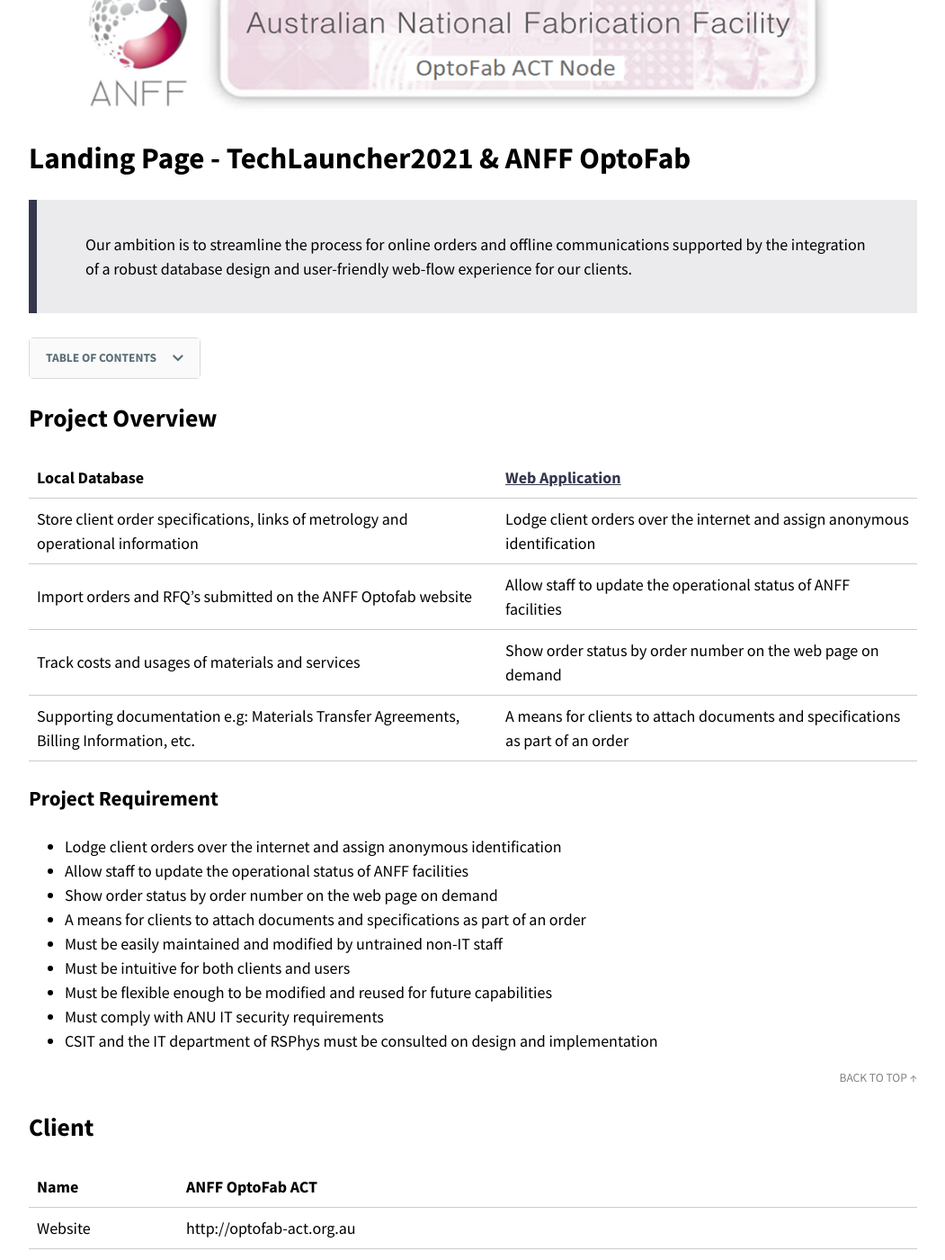
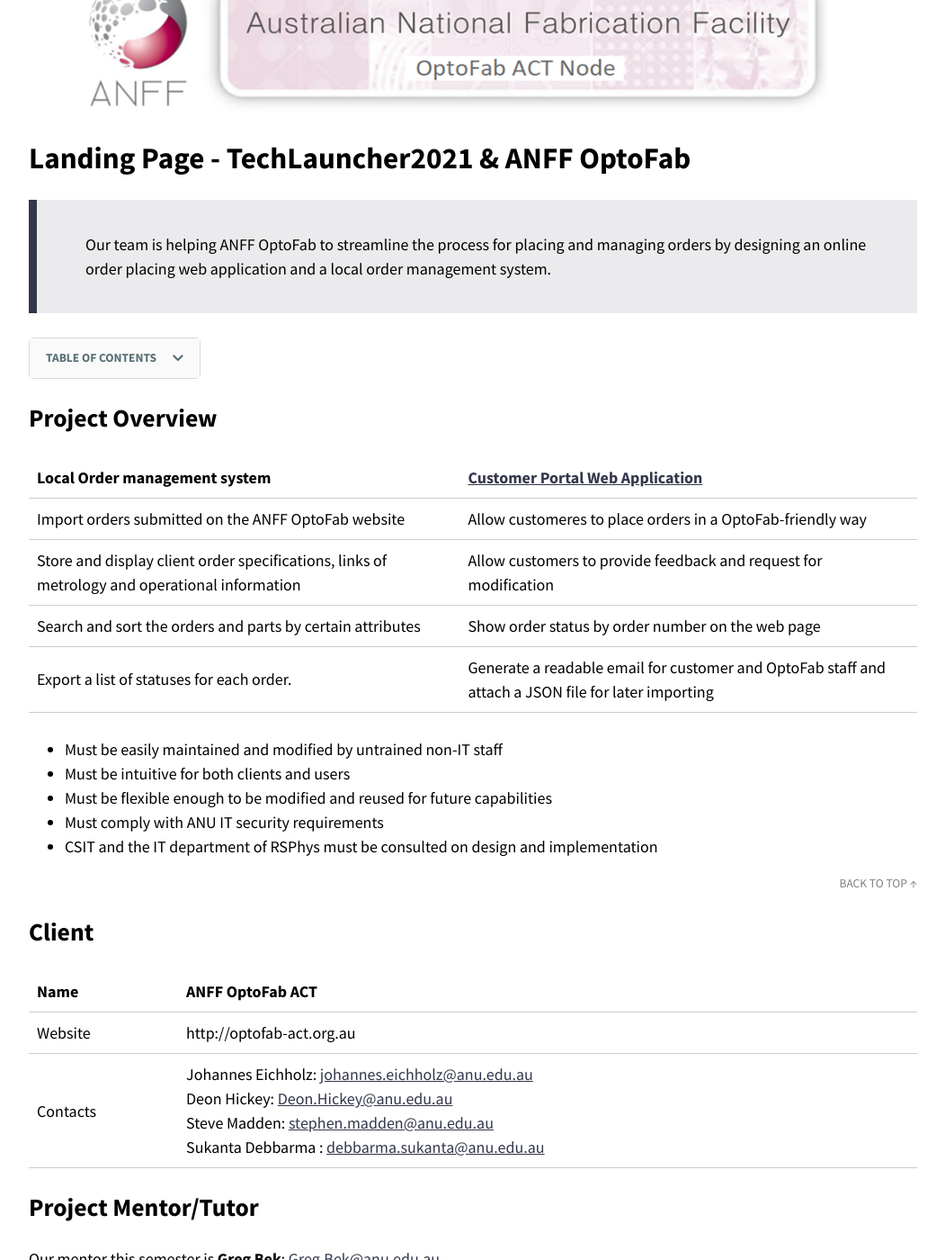
Before and after one commit to optofab/optofab.github.io, a Jekyll site: the page built from index.md, in a window 1280 px wide and 1400 px high, scrolled down 402 px. Shown: the whole window at 90% size, without its empty margins (114-1165 px from the left). Built offline with Jekyll 4.4.1, drawn with Linux system fonts in a browser that asks for light colours; nearby versions of some CDN libraries; emoji names are drawn with the system emoji font.

Commit message:
Update index.md

```diff
--- a/index.md
+++ b/index.md
@@ -6,25 +6,19 @@
 
 # Landing Page - TechLauncher2021 & ANFF OptoFab
 
-> Our ambition is to streamline the process for online orders and offline communications supported by the integration of a robust database design and user-friendly web-flow experience for our clients.
+> Our team is helping ANFF OptoFab to streamline the process for placing and managing orders by designing an online order placing web application and a local order management system.
 
 {% include toc %}
 
 ## Project Overview
 
-| Local Database                                                                         | [Web Application](http://tl20212.cecs.anu.edu.au/home.html)                    |
+| Local Order management system                                                   | [Customer Portal Web Application](http://tl20212.cecs.anu.edu.au/home.html)                    |
 | -------------------------------------------------------------------------------------- | ------------------------------------------------------------------------------ |
-| Store client order specifications, links of metrology and operational information      | Lodge client orders over the internet and assign anonymous identification      |
-| Import orders and RFQ’s submitted on the ANFF Optofab website                          | Allow staff to update the operational status of ANFF facilities                |
-| Track costs and usages of materials and services                                       | Show order status by order number on the web page on demand                    |
-| Supporting documentation e.g: Materials Transfer Agreements, Billing Information, etc. | A means for clients to attach documents and specifications as part of an order |
+| Import orders submitted on the ANFF OptoFab website       | Allow customeres to place orders in a OptoFab-friendly way  |
+| Store and display client order specifications, links of metrology and operational information    | Allow customers to provide feedback and request for modification      |
+| Search and sort the orders and parts by certain attributes                  | Show order status by order number on the web page                    |
+| Export a list of statuses for each order. | Generate a readable email for customer and OptoFab staff and attach a JSON file for later importing |
 
-### Project Requirement
-
-- Lodge client orders over the internet and assign anonymous identification
-- Allow staff to update the operational status of ANFF facilities
-- Show order status by order number on the web page on demand
-- A means for clients to attach documents and specifications as part of an order
 - Must be easily maintained and modified by untrained non-IT staff
 - Must be intuitive for both clients and users
 - Must be flexible enough to be modified and reused for future capabilities
```
